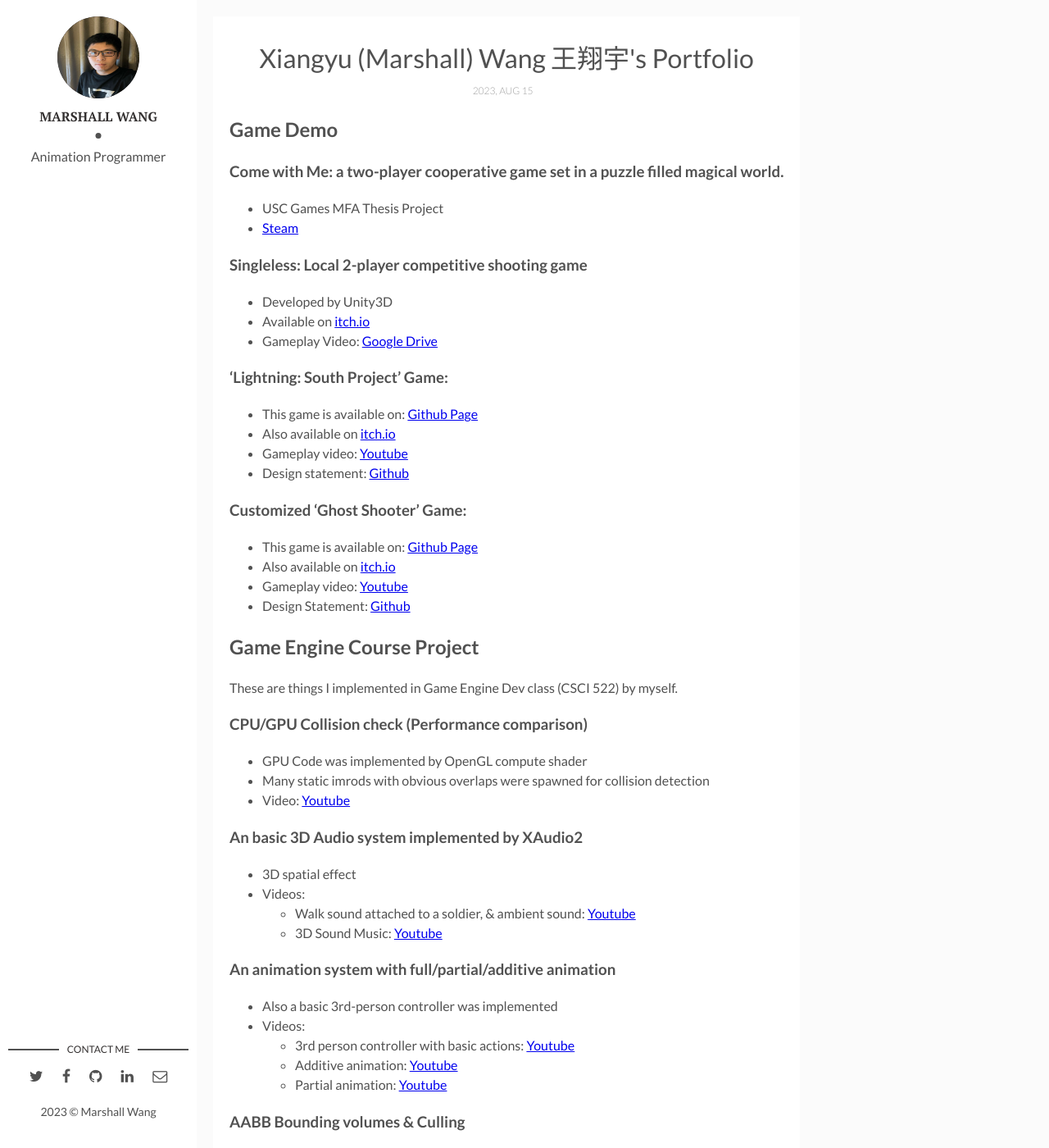
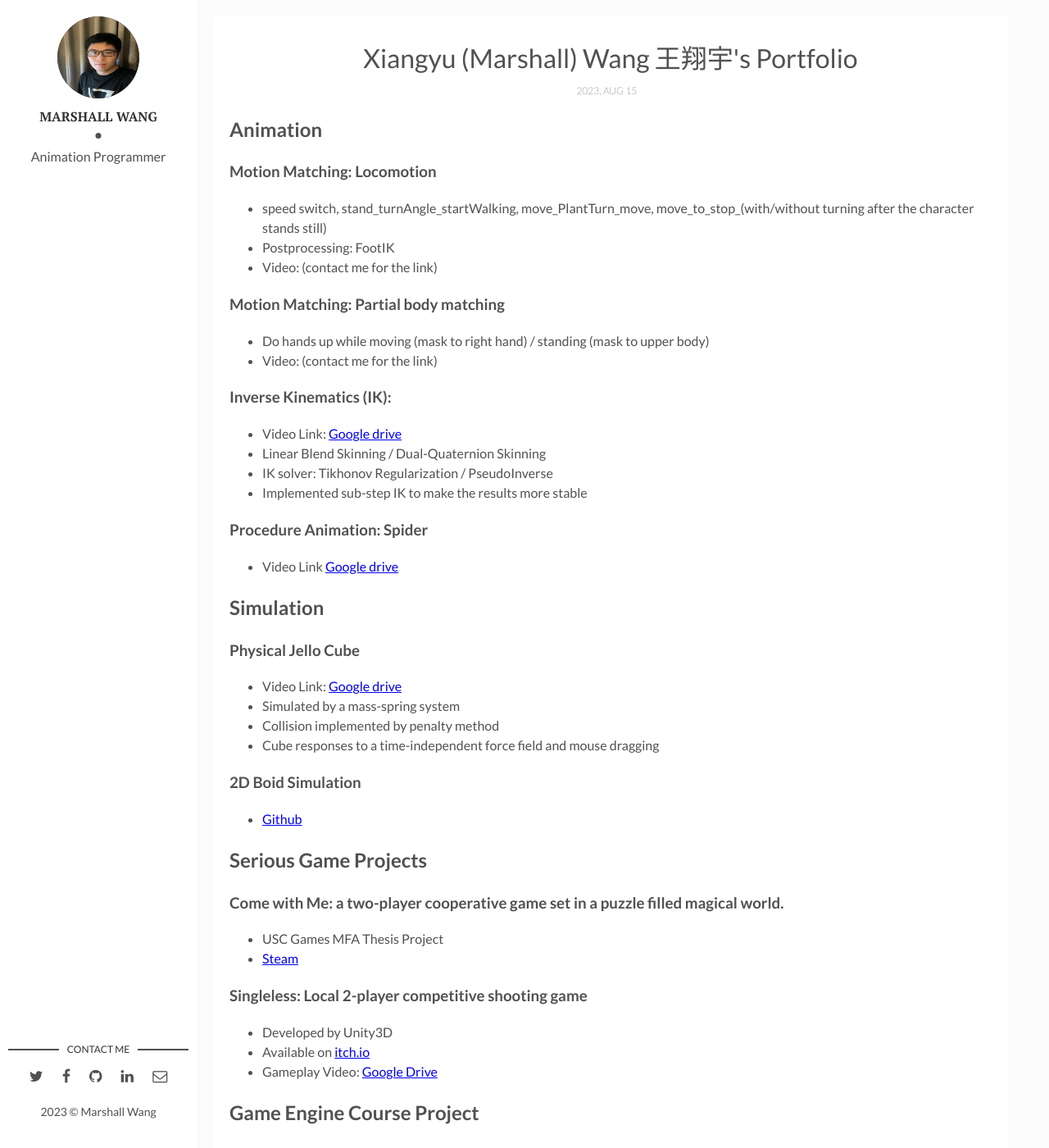
Before and after one commit to MarshallW906/MarshallW906.github.io, a Jekyll site: the page built from _posts/2023-08-15-Portfolio-of-Xiangyu-Wang.markdown, in a window 1280 px wide and 1400 px high. Shown: the whole window at 82% size. Built offline with Jekyll 4.4.1, drawn with Linux system fonts in a browser that asks for light colours; some of the changed text lies outside the part shown.

Commit message:
update portfolio: 2023-08

```diff
--- a/_posts/2023-08-15-Portfolio-of-Xiangyu-Wang.markdown
+++ b/_posts/2023-08-15-Portfolio-of-Xiangyu-Wang.markdown
@@ -5,7 +5,40 @@ date: 2023-08-15 21:30:00 +0800
 tags: [Portfolio]
 ---
 
-## Game Demo
+## Animation
+
+### Motion Matching: Locomotion
+- speed switch, stand_turnAngle_startWalking, move_PlantTurn_move, move_to_stop_(with/without turning after the character stands still)
+- Postprocessing: FootIK
+- Video: (contact me for the link)
+
+### Motion Matching: Partial body matching
+- Do hands up while moving (mask to right hand) / standing (mask to upper body)
+- Video: (contact me for the link)
+
+### Inverse Kinematics (IK):
+- Video Link: [Google drive](https://drive.google.com/file/d/1It2_k7DA8UtzAzpFaDRzye9Er9p10SdZ/view?usp=sharing)
+- Linear Blend Skinning / Dual-Quaternion Skinning
+- IK solver: Tikhonov Regularization / PseudoInverse
+- Implemented sub-step IK to make the results more stable
+
+### Procedure Animation: Spider
+- Video Link [Google drive](https://drive.google.com/file/d/1DbfLFHTmC9cwxE82ETHkv4wJ69afxFFI/view?usp=sharing)
+
+
+## Simulation
+
+### Physical Jello Cube
+- Video Link: [Google drive](https://drive.google.com/file/d/1fCHF-EaUfZFT2wyJ1EcJ-t00Tm6Us9jK/view?usp=sharing)
+- Simulated by a mass-spring system
+- Collision implemented by penalty method
+- Cube responses to a time-independent force field and mouse dragging
+
+
+### 2D Boid Simulation
+- [Github](https://github.com/MarshallW906/BoidSimulation2D)
+
+## Serious Game Projects
 
 ### Come with Me: a two-player cooperative game set in a puzzle filled magical world.
 
@@ -18,21 +51,6 @@ tags: [Portfolio]
 - Developed by Unity3D
 - Available on [itch.io](https://marshallwang.itch.io/singleless)
 - Gameplay Video: [Google Drive](https://drive.google.com/file/d/1XgDM_vaslNEWP-JfkybN9cUXELBi6SVO/view?usp=sharing)
-
-
-### 'Lightning: South Project' Game:
-
-- This game is available on: [Github Page](https://marshallw906.github.io/South_Project_Lightning_WAB/index.html)
-- Also available on [itch.io](https://marshallwang.itch.io/southproject)
-- Gameplay video: [Youtube](https://youtu.be/jy-Fuco1HXE)
-- Design statement: [Github](https://github.com/MarshallW906/South_Project_Lightning_WAB/blob/gh-pages/design-statement.pdf)
-
-### Customized 'Ghost Shooter' Game:
-
-- This game is available on: [Github Page](https://marshallw906.github.io/ConsGame_Task1/index.html)
-- Also available on [itch.io](https://marshallwang.itch.io/ghost-shooter-customized-by-marshall)
-- Gameplay video: [Youtube](https://youtu.be/scAq3yZwkeM)
-- Design Statement: [Github](https://github.com/MarshallW906/ConsGame_Task1/blob/gh-pages/README.md)
 
 ## Game Engine Course Project
 
@@ -69,3 +87,20 @@ These are things I implemented in Game Engine Dev class (CSCI 522) by myself.
 - One soldier patrolling between randomly selected different waypoint
 - Another soldier walk to his destination point and then start aim at an imrod.
 - Video: [Youtube](https://youtu.be/8mtKkRWi5Jk)
+
+
+## Game Demo (designed using Construct 2 free version)
+
+### 'Lightning: South Project' Game:
+
+- This game is available on: [Github Page](https://marshallw906.github.io/South_Project_Lightning_WAB/index.html)
+- Also available on [itch.io](https://marshallwang.itch.io/southproject)
+- Gameplay video: [Youtube](https://youtu.be/jy-Fuco1HXE)
+- Design statement: [Github](https://github.com/MarshallW906/South_Project_Lightning_WAB/blob/gh-pages/design-statement.pdf)
+
+### Customized 'Ghost Shooter' Game:
+
+- This game is available on: [Github Page](https://marshallw906.github.io/ConsGame_Task1/index.html)
+- Also available on [itch.io](https://marshallwang.itch.io/ghost-shooter-customized-by-marshall)
+- Gameplay video: [Youtube](https://youtu.be/scAq3yZwkeM)
+- Design Statement: [Github](https://github.com/MarshallW906/ConsGame_Task1/blob/gh-pages/README.md)
```
